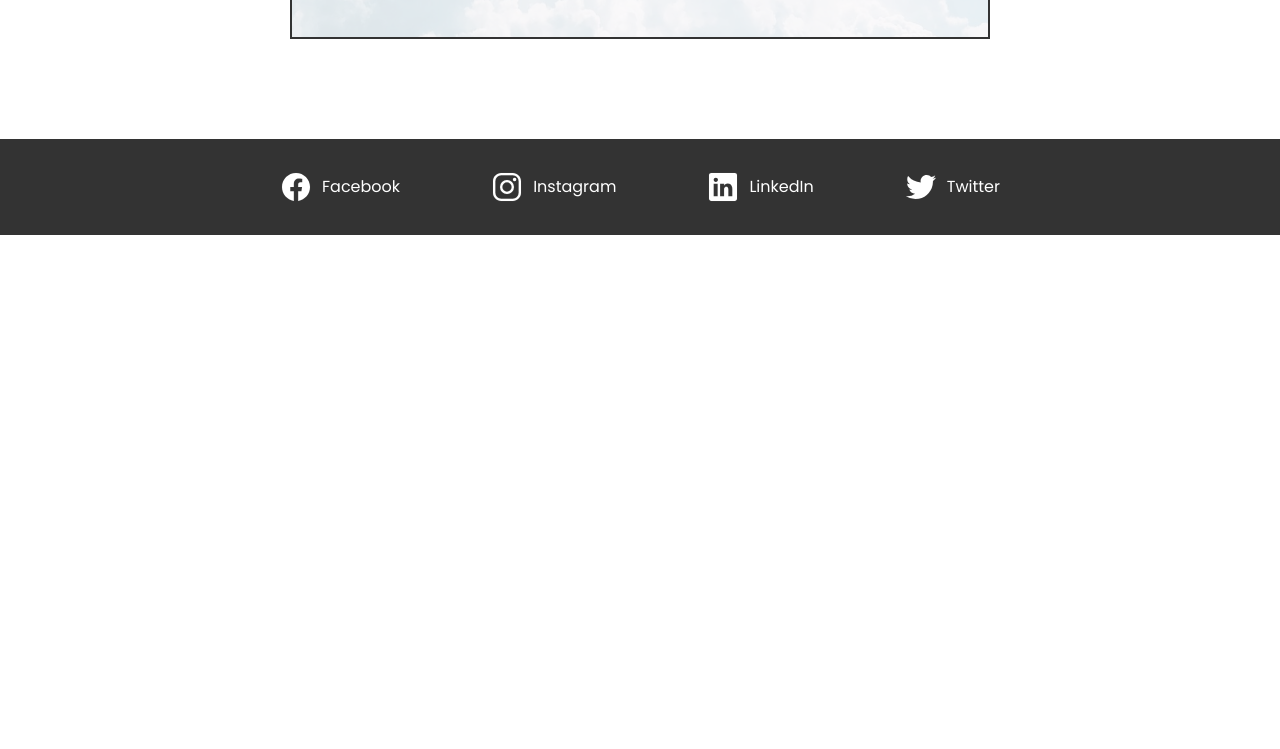
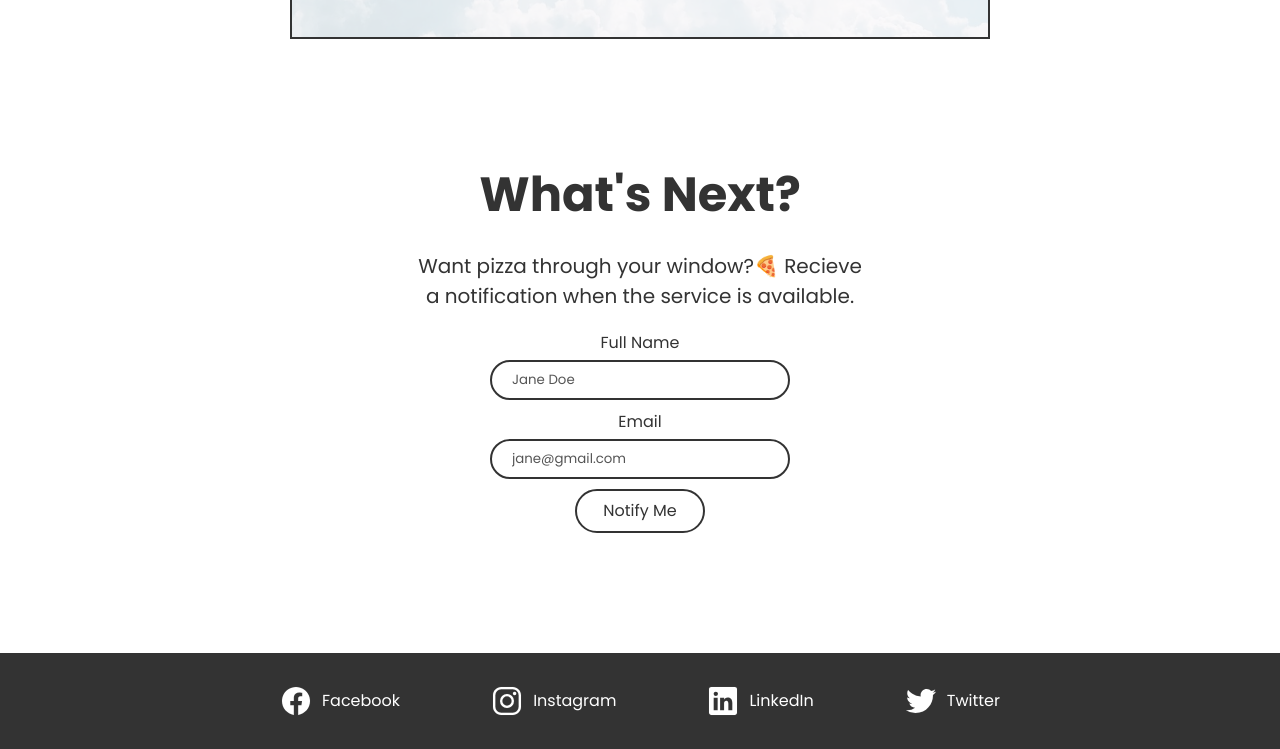
Before and after one commit to ChathurikaDissanayaka/Accessible-Development, a website built with Vite: page Aside/Text Contrast 2/index.html in a window 1280 px wide. Shown: the part 1592-2341 px from the top of the page. Before the commit the page ends 1827 px from the top, so only its background shows below. Built offline with nearby package versions, Linux system fonts and the light colour scheme.

Commit message:
Add labels

```diff
--- a/Aside/Text Contrast 2/index.css
+++ b/Aside/Text Contrast 2/index.css
@@ -161,6 +161,45 @@ a {
     border-radius: 40px;
 }
 
+/* Sign Up Form */
+.form-heading {
+    font-size: 48px;
+    margin: 0;
+}
+.form-intro {
+    font-size: 20px;
+    margin-bottom: 20px;
+}
+.form-section {
+    margin: 120px auto;
+    width: 450px;
+    text-align: center;
+}
+.input {
+    display: block;
+    width: 300px;
+    margin: 5px auto 10px;
+    border-radius: 20px;
+    padding: 8px 20px;
+    border: 2px solid #333333;
+	font-family: 'Poppins', sans-serif;
+}
+.input::-webkit-input-placeholder {
+        color: #555555;
+}
+.submit-button {
+    border: 2px solid #333333;
+    padding: 8px 20px;
+    border-radius: 40px;
+    margin: 10px auto 0;
+    width: 130px;
+	font-family: 'Poppins', sans-serif;
+}
+.submit-button:hover {
+    background-color: #dddddd;
+    cursor: pointer;
+}
+
 /* Footer */
 .footer {
     background-color: #333333;
@@ -186,3 +225,10 @@ a {
     display: flex;
     align-items: center;
 }
+
+/*
+Challenge:
+1. Add labels for each input field in the form.
+2. Change the placeholder names to be as accessible and helpful as possible (hint: also make sure the text color contrast is good enough).
+3. Update the button text to be less ambiguous.
+*/
--- a/Aside/Text Contrast 2/index.html
+++ b/Aside/Text Contrast 2/index.html
@@ -35,7 +35,6 @@
                     <a class="hero-link" href="#">Order Now</a>
                 </div>
             </div>
-        </div>
 
             <!-- Info section -->
             <div class="info-section">
@@ -44,7 +43,7 @@
                     <p>Is it a bird? Is it a plane? None of the above. It’s a drone on its way to you with your tasty groceries! If you don’t want fast food, but you want your food fast, <a href="#">check out our partnered shops here</a>.</p>
                 </div>
                 <div class="statistics">
-                <img class="info-image" src="images/pal9000.jpg" alt="A picture of a flying drone." />
+                    <img class="info-image" src="images/pal9000.jpg" alt="A flying Skynet drone." />
                     <div class="stat">
                         <h4 class="stat-heading">Drones🤖</h4>
                         <p class="stat-number">+4000</p>
@@ -72,6 +71,21 @@
                 </div>
             </div>
 
+            <!-- Form section -->
+            <div class="form-section">
+                <form>
+                    <h2 class="form-heading">What's Next?</h2>
+                    <p class="form-intro">Want pizza through your window?🍕 Recieve a notification when the service is available.</p>
+                    <label for="full-name">Full Name</label>
+                    <input id="full-name" class="input" type="text" placeholder="Jane Doe" />
+                    <label for="email">Email</label>
+                    <input id="email" class="input" type="email" placeholder="jane@gmail.com" />
+                    <div class="submit-button" type="button" onclick="submitForm()">Notify Me</div>
+                </form>
+            </div>
+
+        </div>
+
         <!-- Footer -->
         <div class="footer">
             <div class="social-links">
@@ -94,6 +108,7 @@
             </div>
         </div>
 
+        <script src="index.pack.js"></script>
         <!-- The two scripts below import the icons we use in our footer -->
         <script type="module" src="https://unpkg.com/ionicons@5.5.2/dist/ionicons/ionicons.esm.js"></script>
         <script nomodule src="https://unpkg.com/ionicons@5.5.2/dist/ionicons/ionicons.js"></script>
```
Lines whose indentation alone changed are shown as unchanged.
